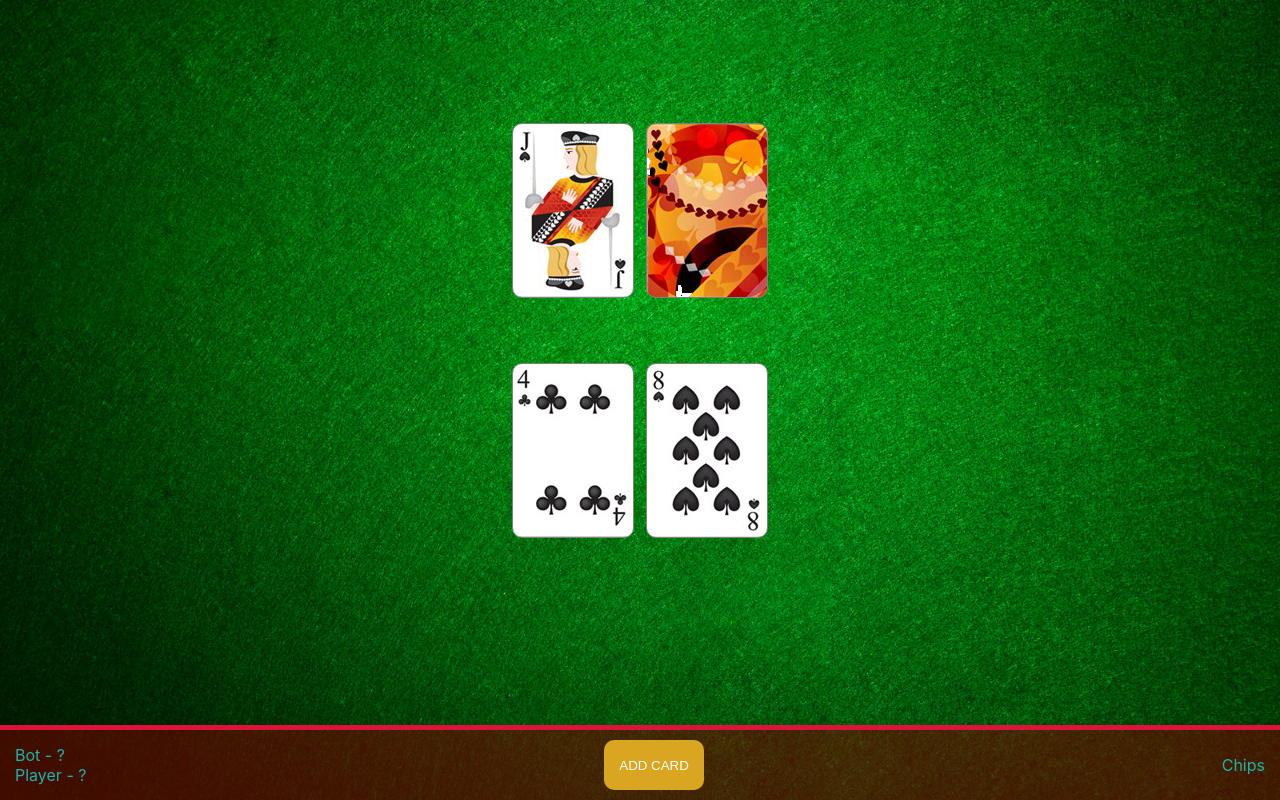
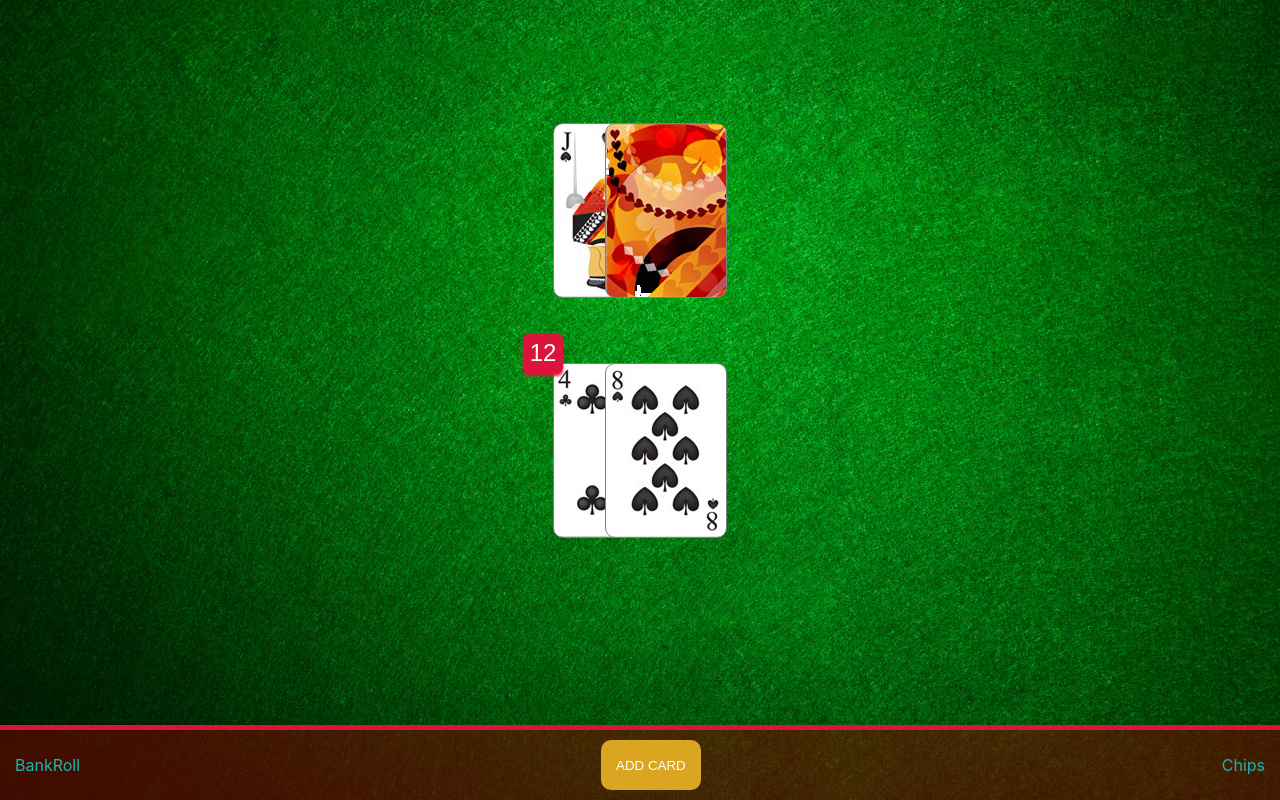
Before and after one commit to EvgenyMinin/React_BlackJack, a React (Create React App) app: page / in a window 1280 px wide. Built offline with nearby package versions, Linux system fonts and the light colour scheme.

Commit message:
added count

```diff
--- a/src/components/App.js
+++ b/src/components/App.js
@@ -5,6 +5,7 @@ import PlayerCard from "./PlayerCard";
 import { randomCards } from "./common/CardDeck";
 import table from "../assets/table.jpg";
 import "../scss/cards.scss";
+import { getScore } from "../utils/getScore";
 
 const botStartCards = randomCards.splice(-2, 1);
 const startCards = randomCards.splice(-2, 2);
@@ -15,19 +16,17 @@ const App = () => {
     const newCard = randomCards.pop();
     setCards([...cards, newCard]);
   };
+  const playerScore = getScore(cards);
   return (
     <Container>
       <GameContainer>
         <BotCard botStartCards={botStartCards} />
-        <PlayerCard cards={cards} />
+        <PlayerCard cards={cards} playerScore={playerScore} />
       </GameContainer>
       <ToolsContainer>
         <ToolsWrapper>
-          <ScoreContainer>
-            <ScoreWrapper>Bot - ?</ScoreWrapper>
-            <ScoreWrapper>Player - ?</ScoreWrapper>
-          </ScoreContainer>
-          <button disabled={cards.length >= 51} onClick={() => addCard()}>
+          <ScoreContainer>BankRoll</ScoreContainer>
+          <button disabled={playerScore >= 21} onClick={() => addCard()}>
             Add Card
           </button>
           <ChipsContainer>Chips</ChipsContainer>
@@ -73,6 +72,10 @@ const ToolsContainer = styled.div`
     outline: 0;
     cursor: pointer;
     text-transform: uppercase;
+    &:disabled {
+      background-color: darkkhaki;
+      cursor: not-allowed;
+    }
   }
 `;
 
@@ -84,9 +87,7 @@ const ToolsWrapper = styled.div`
   padding: 0 15px;
 `;
 
-const ScoreContainer = styled.div``;
-
-const ScoreWrapper = styled.div`
+const ScoreContainer = styled.div`
   color: lightseagreen;
 `;
 
--- a/src/components/BotCard.js
+++ b/src/components/BotCard.js
@@ -7,7 +7,7 @@ const BotCard = ({ botStartCards }) => {
   return (
     <CardsContainer>
       {botStartCards.map((card) => (
-        <CardWrapper className={card}></CardWrapper>
+        <CardWrapper key={card} className={card}></CardWrapper>
       ))}
       <BlankCard>
         <CardWrapper className="cardBack"></CardWrapper>
--- a/src/components/PlayerCard.js
+++ b/src/components/PlayerCard.js
@@ -1,12 +1,13 @@
 import React from "react";
-import { CardsContainer } from "./common/CardsContainer";
+import { CardsContainer, ScoreContainer } from "./common/CardsContainer";
 import { CardWrapper } from "./common/CardsWrapper";
 
-const PlayerCard = ({ cards }) => {
+const PlayerCard = ({ cards, playerScore }) => {
   return (
     <CardsContainer>
+      <ScoreContainer>{playerScore}</ScoreContainer>
       {cards.map((card) => (
-        <CardWrapper className={card}></CardWrapper>
+        <CardWrapper key={card} className={card}></CardWrapper>
       ))}
     </CardsContainer>
   );
--- a/src/components/common/CardsContainer.js
+++ b/src/components/common/CardsContainer.js
@@ -1,8 +1,26 @@
-import React from "react";
 import styled from "styled-components";
 
 export const CardsContainer = styled.div`
+  position: relative;
   display: flex;
   justify-content: center;
   height: 30vh;
 `;
+
+export const ScoreContainer = styled.div`
+  position: absolute;
+  left: -30px;
+  top: -30px;
+  display: flex;
+  align-items: center;
+  justify-content: center;
+  font-family: "Arial";
+  font-size: 24px;
+  color: white;
+  background-color: crimson;
+  box-shadow: 0 3px 3px crimson;
+  width: 40px;
+  height: 40px;
+  border-radius: 6px;
+  text-align: center;
+`;
--- a/src/components/common/CardsWrapper.js
+++ b/src/components/common/CardsWrapper.js
@@ -1,4 +1,3 @@
-import React from "react";
 import styled from "styled-components";
 
 export const CardWrapper = styled.div`
@@ -7,6 +6,6 @@ export const CardWrapper = styled.div`
   border-radius: 10px;
   border: 1px solid grey;
   &:not(:last-child) {
-    margin-right: 12px;
+    margin-right: -70px;
   }
 `;
--- /dev/null
+++ b/src/utils/getScore.js
@@ -0,0 +1,48 @@
+export const getScore = (cards) => {
+  let score = 0;
+  cards.forEach((card) => {
+    const cardValue = card.slice(1);
+    switch (cardValue) {
+      case "2":
+      case "J":
+        score += 2;
+        break;
+      case "3":
+      case "Q":
+        score += 3;
+        break;
+      case "4":
+      case "K":
+        score += 4;
+        break;
+      case "5":
+        score += 5;
+        break;
+      case "6":
+        score += 6;
+        break;
+      case "7":
+        score += 7;
+        break;
+      case "8":
+        score += 8;
+        break;
+      case "9":
+        score += 9;
+        break;
+      case "T":
+        score += 10;
+        break;
+      case "A":
+        if (score + 11 > 21) {
+          score += 1;
+        } else {
+          score += 11;
+        }
+        break;
+      default:
+        score = 0;
+    }
+  });
+  return score;
+};
```
